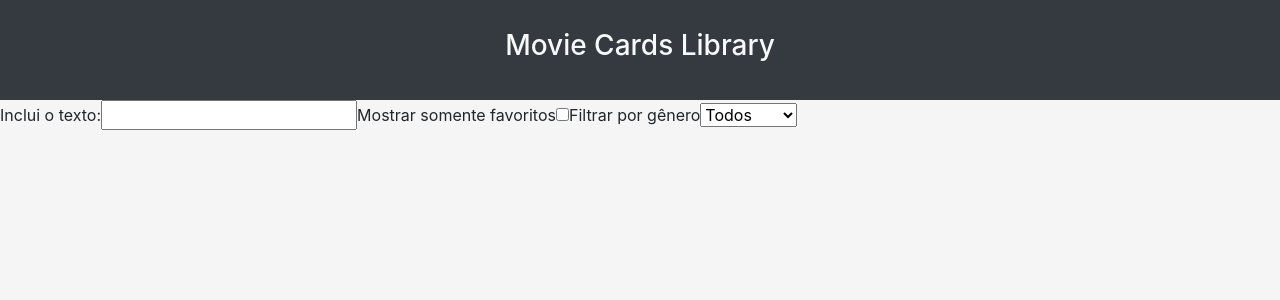
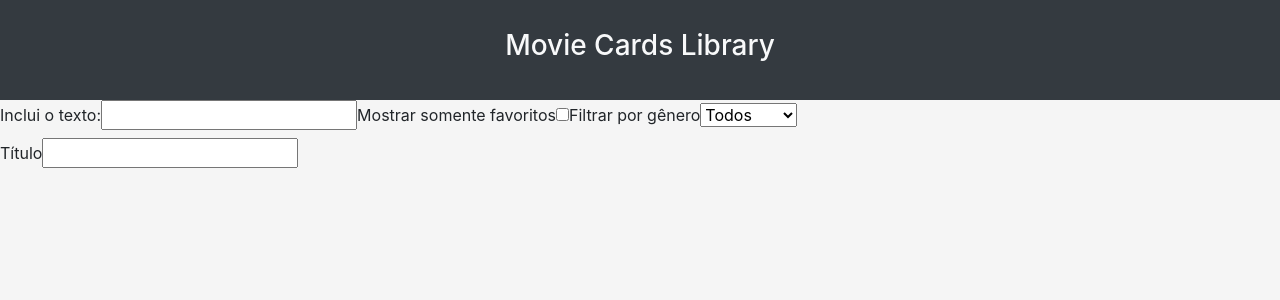
Before and after one commit to christianbvolz/project-movie-cards-library-stateful, a React (Create React App) app: page / in a window 1280 px wide. Shown: the top 300 px of the page. Built offline with nearby package versions, Linux system fonts and the light colour scheme.

Commit message:
requisito 8

```diff
--- a/src/App.js
+++ b/src/App.js
@@ -2,6 +2,7 @@ import React from 'react';
 import Header from './components/Header';
 import SearchBar from './components/SearchBar';
 import './App.css';
+import AddMovie from './components/AddMovie';
 
 function App() {
   return (
@@ -15,6 +16,7 @@ function App() {
         selectedGenre=""
         onSelectedGenreChange=""
       />
+      <AddMovie />
     </div>
   );
 }
--- a/src/components/AddMovie.jsx
+++ b/src/components/AddMovie.jsx
@@ -11,13 +11,31 @@ class AddMovie extends React.Component {
       rating: 0,
       genre: 'action',
     };
+    this.handleChange = this.handleChange.bind(this);
+  }
+
+  // handleChange = ({ value, name }) => {
+  //   this.setState({ [name]: value });
+  // }
+  handleChange({ target }) {
+    const { name, value } = target;
+    this.setState({ [name]: value });
   }
 
   render() {
+    const { title, subtitle, imagePath, storyLine, rating, genre } = this.state;
     return (
       <form data-testid="add-movie-form">
-        <label>
-
+        <label htmlFor="title-input" data-testid="title-input-label">
+          Título
+          <input
+            type="text"
+            value={ title }
+            name="title"
+            data-testid="title-input"
+            id="title-input"
+            onChange={ this.handleChange }
+          />
         </label>
       </form>
     );
```
